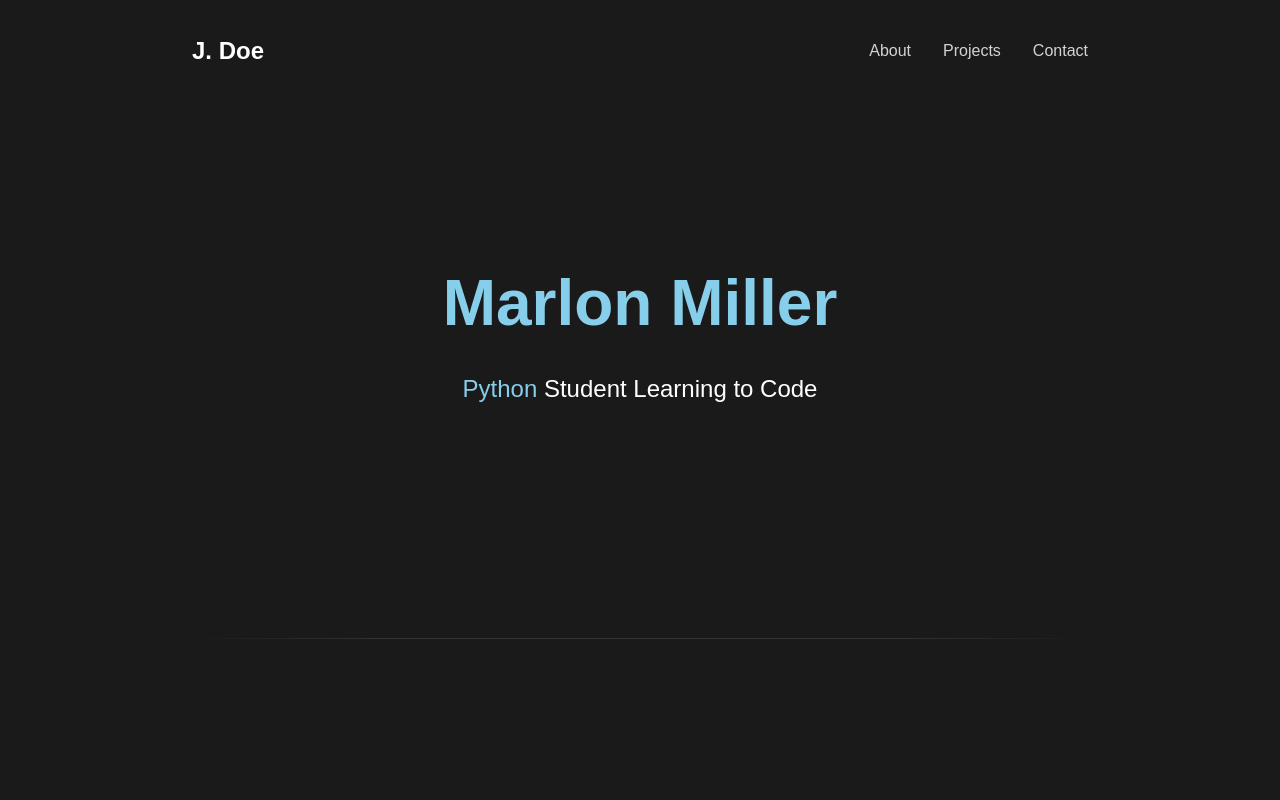
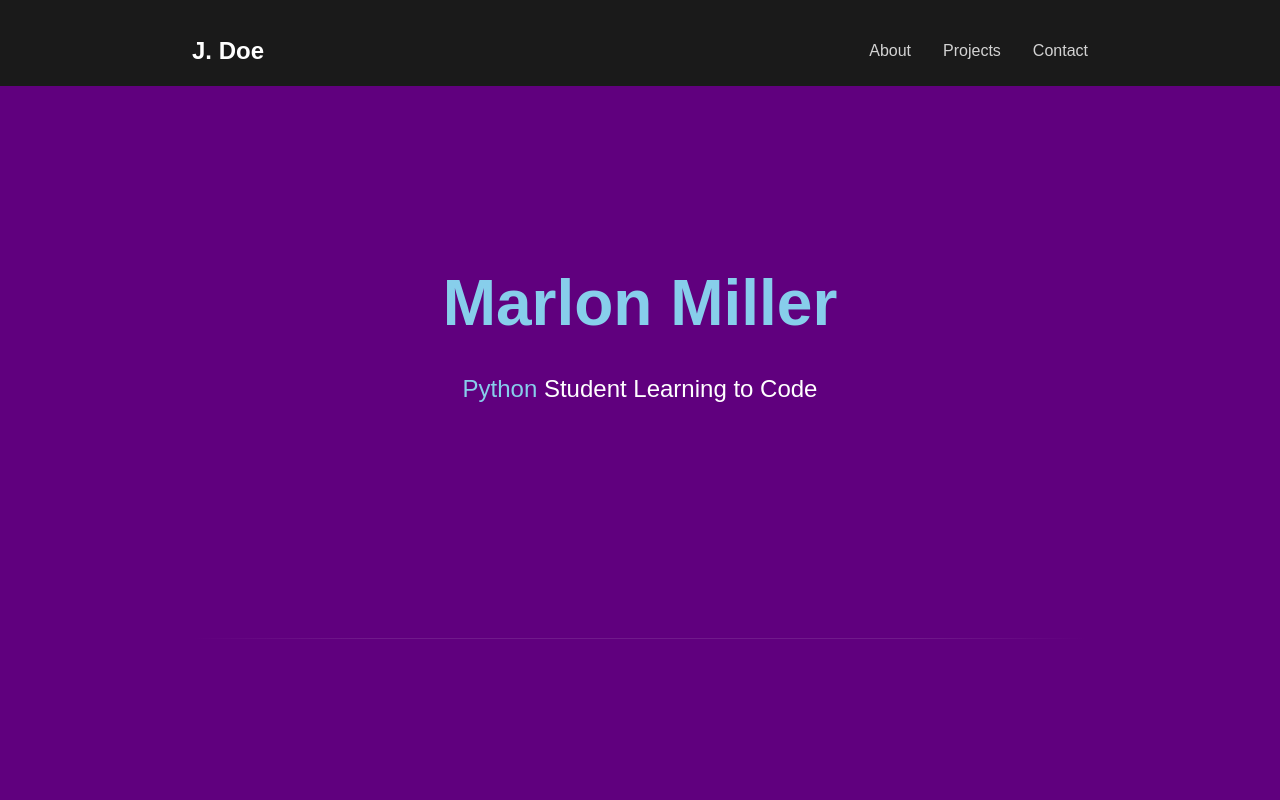
Before and after one commit to MarlonBMiller/MarlonBMiller.github.io, a plain HTML site: page index.html in a window 1280 px wide. Shown: the top 800 px of the page. Drawn offline with Linux system fonts and the light colour scheme.

Commit message:
Changed color of background

```diff
--- a/index.html
+++ b/index.html
@@ -14,7 +14,7 @@
         }
 
         body {
-            background: #1a1a1a;
+            background: #60007e;
             color: #fff;
             line-height: 1.6;
         }
```
